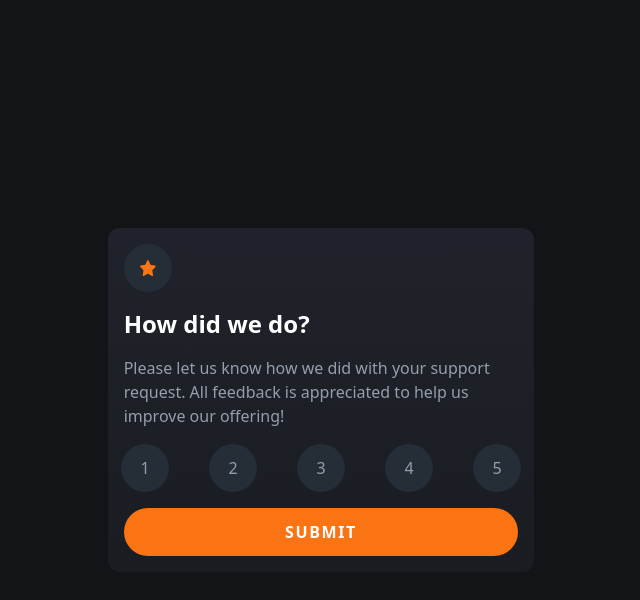
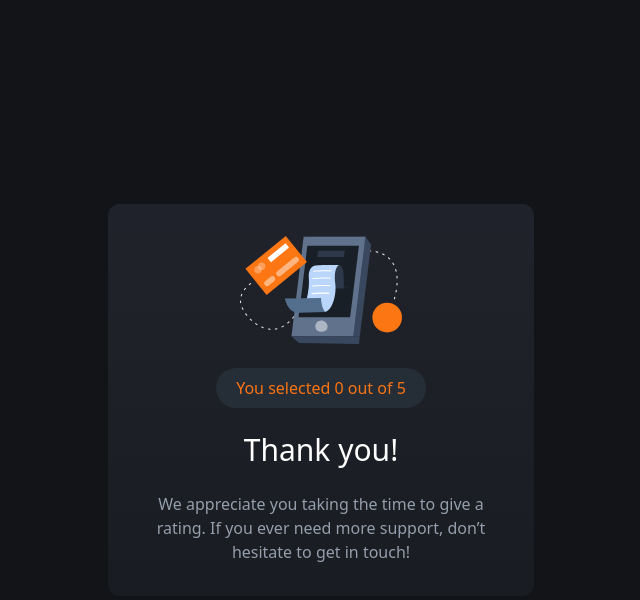
Before and after one commit to vitaovich/frontend-interactive-rating-component-main, a Next.js app: page / in a window 1280 px wide. Both pictures are taken after a click on the button "SUBMIT". Shown: the top 600 px of the page, without its empty margins (319-959 px from the left). Built offline with nearby package versions, Linux system fonts and the light colour scheme.

Commit message:
Add submitted section and move rate handling to Home page

```diff
--- a/components/rating.tsx
+++ b/components/rating.tsx
@@ -1,19 +1,18 @@
 import { useState } from "react";
 import RatingButton from "./ratingButton";
 
-const Rating = () => {
+const Rating: React.FC<{ rating: number, updateRateHandler: (rating: number) => void }> = (props) => {
     const [ratings, setRatings] = useState([1,2,3,4,5])
-    const [curRating, setRating] = useState<number>(0)
 
     const ratingHandler = (rating: number) => {
-        setRating(rating)
+        props.updateRateHandler(rating)
     }
 
     return (
         <div className="flex flex-row justify-center text-center text-lightGrey space-x-4 md:space-x-10">
             {
                 ratings.map((rating) => (
-                    <RatingButton key={rating} rating={rating} onRatingClick={ratingHandler} className={curRating == rating ? 'bg-mediumGrey text-white' : 'bg-darkBlue'}></RatingButton>
+                    <RatingButton key={rating} rating={rating} onRatingClick={ratingHandler} className={props.rating == rating ? 'bg-mediumGrey text-white' : 'bg-darkBlue'}></RatingButton>
                 ))
             }
         </div>
--- a/pages/index.tsx
+++ b/pages/index.tsx
@@ -2,12 +2,24 @@ import Head from 'next/head'
 import Image from 'next/image'
 import styles from '@/styles/Home.module.css'
 import Rating from '@/components/rating'
+import { useState } from 'react'
 
 export default function Home() {
+  const [rating,setRating] = useState<number>(0)
+  const [submitted, setSubmitted] = useState<boolean>(false)
+
+  const rateHandler = (rating:number) => {
+    setRating(rating)
+  }
+
+  const onSubmitHandler = () => {
+    setSubmitted(!submitted)
+  }
+
   return (
     <>
       <div className="flex items-center justify-center min-h-screen bg-veryDarkBlue text-white">
-        <div className="flex flex-col space-y-4 bg-gradient-to-b from-darkBlueTop to-darkBlueBottom p-4 m-4 rounded-xl md:w-1/3">
+        <div className={`flex flex-col space-y-4 bg-gradient-to-b from-darkBlueTop to-darkBlueBottom p-4 m-4 rounded-xl md:w-1/3 ${submitted ? 'hidden' : ''}`}>
             <div>
               <button className="flex items-center justify-center w-12 h-12 rounded-full bg-darkBlue p-4">
                 <Image
@@ -24,16 +36,27 @@ export default function Home() {
               Please let us know how we did with your support request. All feedback is appreciated
               to help us improve our offering!
             </p>
-          <Rating></Rating>
-          <button className='bg-orange rounded-full py-3 tracking-widest hover:bg-white hover:text-orange'><span className="uppercase font-bold">Submit</span></button>
+            <Rating rating={rating} updateRateHandler={rateHandler} ></Rating>
+            <button className='bg-orange rounded-full py-3 tracking-widest hover:bg-white hover:text-orange' onClick={onSubmitHandler}><span className="uppercase font-bold">Submit</span></button>
+        </div>
         {/* <!-- Rating state end --> */}
         {/* <!-- Thank you state start --> */}
-          {/* You selected <!-- Add rating here --> out of 5 */}
-          {/* Thank you!
+        <div className={`flex flex-col items-center space-y-6 bg-gradient-to-b from-darkBlueTop to-darkBlueBottom p-8 m-4 rounded-xl md:w-1/3  ${submitted ? '' : 'hidden'}`}>
+          <Image
+            alt='illustration thank you'
+            src='/images/illustration-thank-you.svg'
+            width={162}
+            height={108}
+            className='text-orange'
+          />
+            <span className="text-center text-orange rounded-full bg-darkBlue px-5 py-2">You selected {rating} out of 5</span>
+            <h1 className="text-3xl text-white">Thank you!</h1>
+            <p className="text-lightGrey text-center">
               We appreciate you taking the time to give a rating. If you ever need more support,
-          don’t hesitate to get in touch! */}
+              don’t hesitate to get in touch!
+            </p>
+        </div>
         {/* <!-- Thank you state end --> */}
-        </div>
       </div>
 
     </>
```
Lines whose indentation alone changed are shown as unchanged.
